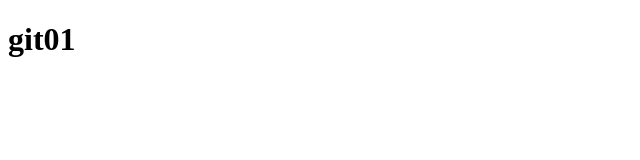
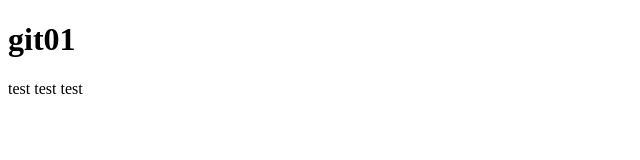
Before and after one commit to shinichiparis/git.project.01, a plain HTML site: page index.html in a window 1280 px wide. Shown: the full height of the page, 0-640 px from the left. Drawn offline with Linux system fonts and the light colour scheme.

Commit message:
small update

```diff
--- a/index.html
+++ b/index.html
@@ -6,5 +6,6 @@
 </head>
 <body>
     <h1>git01</h1>
+    <p>test test test </p>
 </body>
 </html>
```
